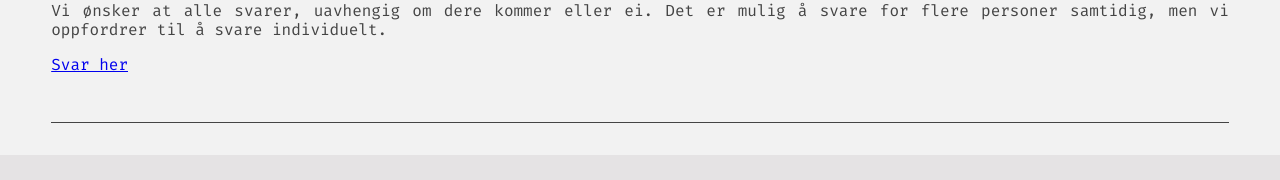
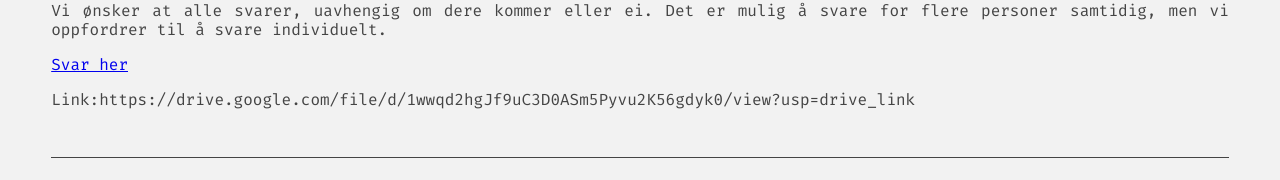
Before and after one commit to melhoos/gudrunogsimon, a React (Create React App) app: page / in a window 1280 px wide. Shown: the part 3941-4121 px from the top of the page. Built offline with nearby package versions, Linux system fonts and the light colour scheme.

Commit message:
Update Reply.jsx

```diff
--- a/src/Reply.jsx
+++ b/src/Reply.jsx
@@ -20,6 +20,9 @@
             >
             Svar her
             </a>
+      <p>
+      Link:https://drive.google.com/file/d/1wwqd2hgJf9uC3D0ASm5Pyvu2K56gdyk0/view?usp=drive_link
+      </p>
     </p>
     </div>
   );
```
